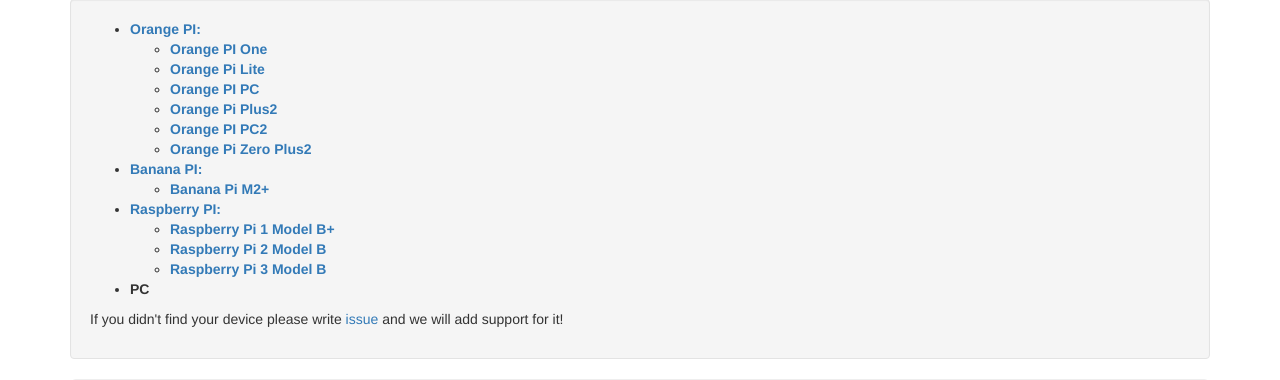
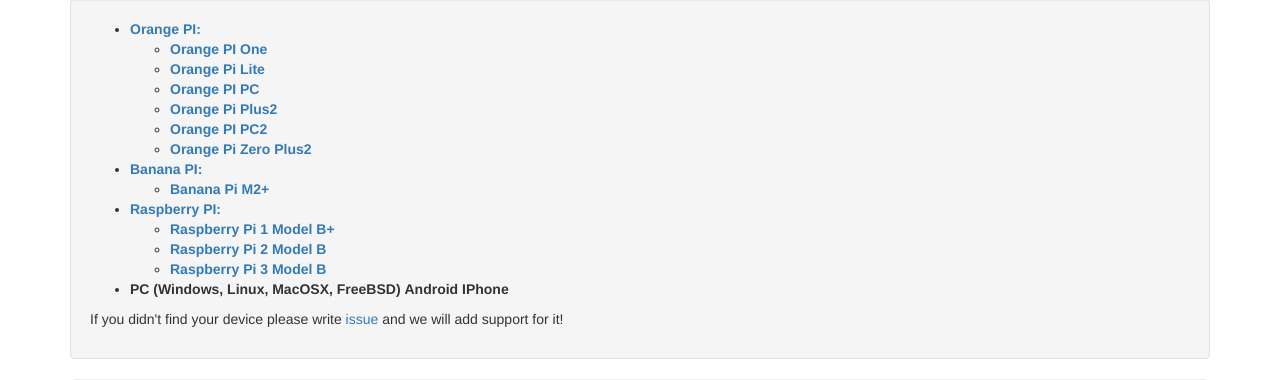
Before and after one commit to gear259/fastotv_site_new, a Python web app: template app/templates/supported_devices.html in a window 1280 px wide. Shown: the part 73-453 px from the top of the page. Run offline with Jinja, Linux system fonts and the light colour scheme; the template is opened without the code that fills it, so the values that code supplies are empty; some libraries are stand-ins or nearby versions.

Commit message:
New devices

```diff
--- a/app/templates/broadcasters_help.html
+++ b/app/templates/broadcasters_help.html
@@ -85,7 +85,7 @@
             about 4 hours, preparation of new brand will take 1 week.</p>
         <p><b>What are you waiting for?</b></p>
         <p>
-            If you need our help it costs 1500$ and include:
+            If you need our help it costs 2000$ and include:
         </p>
         <ul>
             <li>Setup services</li>
--- a/app/templates/supported_devices.html
+++ b/app/templates/supported_devices.html
@@ -73,7 +73,9 @@
                 </ul>
             </li>
             <li>
-                <b>PC</b>
+                <b>PC (Windows, Linux, MacOSX, FreeBSD)</b>
+                <b>Android</b>
+                <b>IPhone</b>
             </li>
         </ul>
         <p>
```
Also changed, not shown: 1 other file.
